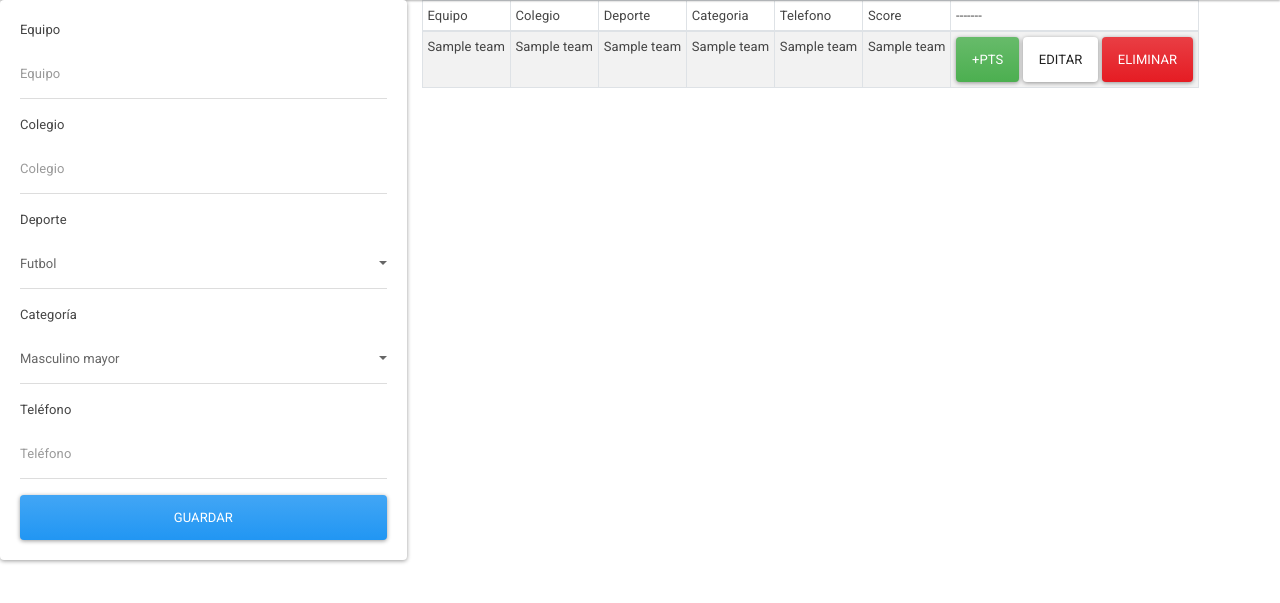
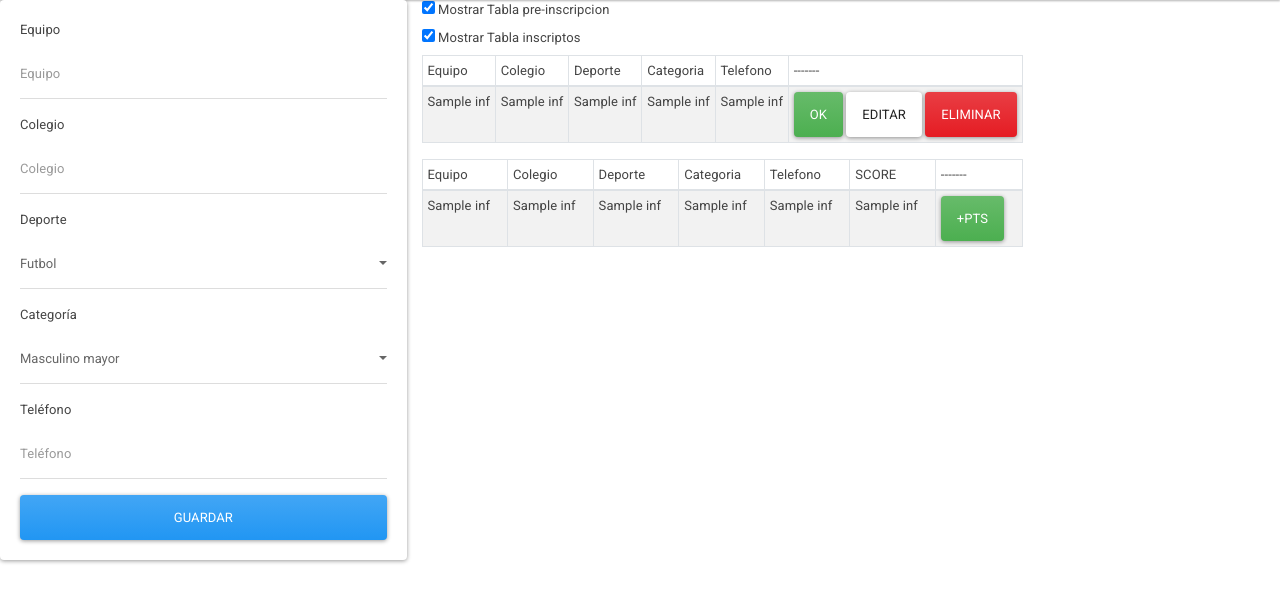
Before and after one commit to TomasCipriano-66/La-champion, a Flask app: template templates/ADMIN.html in a window 1280 px wide. Shown: the part 79-682 px from the top of the page. Run offline with Flask 3, Linux system fonts and the light colour scheme; the template is opened without the code that fills it: most values are stand-ins (such as "Sample title", 1, 10 or a date in 2020); some libraries are stand-ins or nearby versions.

Commit message:
se termino admin se linkearon los forms y las incripciones

```diff
--- a/app.py
+++ b/app.py
@@ -24,15 +24,40 @@ def contacto():
 def inscripcion():
     return render_template('inscripcion.html')
 
-#fin de rutas general
 
+@app.route('/partidos')
+def partidos_view():
+    # Lógica para obtener los equipos y pasarlos a la plantilla
+    cur = mysql.connection.cursor()
+    cur.execute("""
+        SELECT Equipo, Telefono, SCORE
+        FROM Copa_renault
+        WHERE Deporte = 'Futbol'
+        ORDER BY SCORE DESC
+        LIMIT 3
+    """)
+    top_teams = cur.fetchall()
+    cur.close()
+
+    return render_template('partidos.html', top_teams=top_teams)
+
+
+# --------------SECCION ADMINS----------------
+
+#cargar tabla1
 @app.route('/ADMIN')
 def admin():
     cur = mysql.connection.cursor()
+    cur.execute('SELECT * FROM Inscripcion')
+    data1 = cur.fetchall()
+    cur.close()
+    cur = mysql.connection.cursor()
     cur.execute('SELECT * FROM Copa_renault')
-    data = cur.fetchall()
+    data2 = cur.fetchall()
     cur.close()
-    return render_template('ADMIN.html', teams=data)
+    return render_template('ADMIN.html', Table1_inf = data1, Table2_inf = data2)
+
+
 
 #agregar un equipo
 @app.route('/add_team', methods=['POST'])
@@ -44,11 +69,81 @@ def add_team():
         Categoria = request.form['Categoria']
         Telefono = request.form['Telefono']
         cur = mysql.connection.cursor()
-        cur.execute('INSERT INTO Copa_renault (Equipo, Colegio, Deporte, Categoria, Telefono) VALUES (%s, %s, %s, %s, %s)',
+        cur.execute('INSERT INTO Inscripcion (Equipo, Colegio, Deporte, Categoria, Telefono) VALUES (%s, %s, %s, %s, %s)',
                     (Equipo, Colegio, Deporte, Categoria, Telefono))
         mysql.connection.commit()
         cur.close()
         return redirect(url_for('admin'))
+
+#TABLA DE EQUIPOS PRE_INCRIPCION
+
+#cargar un equipo de la DB para modificacion de valores
+@app.route('/edit/<string:id>')
+def get_team(id):
+    cur = mysql.connection.cursor()
+    cur.execute('SELECT * FROM Inscripcion WHERE id = %s', [id])
+    data = cur.fetchall()
+    cur.close()
+    return render_template('edit-team.html', team = data[0])
+
+#actualizar un equipo de la DB
+@app.route('/update/<string:id>', methods=['POST'])
+def update_team(id):
+    if request.method == 'POST':
+        Equipo = request.form['Equipo']
+        Colegio = request.form['Colegio']
+        Deporte = request.form['Deporte']
+        Categoria = request.form['Categoria']
+        Telefono = request.form['Telefono']
+        cur = mysql.connection.cursor()
+        cur.execute("""
+            UPDATE Inscripcion
+            SET Equipo = %s,
+                Colegio = %s,
+                Deporte = %s,
+                Categoria = %s,
+                Telefono = %s
+            WHERE id = %s
+        """, (Equipo, Colegio, Deporte, Categoria, Telefono, id))
+        mysql.connection.commit()
+        cur.close()
+        return redirect(url_for('admin'))
+
+#eliminar un equipo de la DB
+@app.route('/delete/<string:id>')
+def delete_team(id):
+    cur = mysql.connection.cursor()
+    cur.execute('DELETE FROM Inscripcion WHERE id = %s', [id])
+    mysql.connection.commit()
+    cur.close()
+    return redirect(url_for('admin'))
+
+
+#confirmacion de inscripcion VALIDA
+
+@app.route('/cargar/<string:id>')
+def cargar_team(id):
+    cur = mysql.connection.cursor()
+
+    # Obtener los datos de la tabla de origen utilizando el ID
+    cur.execute('SELECT Equipo, Colegio, Deporte, Categoria, Telefono FROM Inscripcion WHERE id = %s', [id])
+    data = cur.fetchone()
+
+    if data:
+        # Insertar los datos en la nueva tabla
+        Equipo, Colegio, Deporte, Categoria, Telefono = data
+        cur.execute('INSERT INTO Copa_renault (Equipo, Colegio, Deporte, Categoria, Telefono) VALUES (%s, %s, %s, %s, %s)',
+                    (Equipo, Colegio, Deporte, Categoria, Telefono))
+        mysql.connection.commit()
+        cur = mysql.connection.cursor()
+        cur.execute('DELETE FROM Inscripcion WHERE id = %s', [id])
+        mysql.connection.commit()
+
+    cur.close()
+    return redirect(url_for('admin'))
+
+
+#TABLA DE EQUIPOS INSCRIPTOS
 
 #dar puntos a un equipo
 @app.route('/add/<string:id>')
@@ -76,48 +171,5 @@ def add_pts(id):
         return redirect(url_for('admin'))
 
 
-
-
-#cargar un equipo de la DB para modificacion de valores
-@app.route('/edit/<string:id>')
-def get_team(id):
-    cur = mysql.connection.cursor()
-    cur.execute('SELECT * FROM Copa_renault WHERE id = %s', [id])
-    data = cur.fetchall()
-    cur.close()
-    return render_template('edit-team.html', team = data[0])
-
-#actualizar un equipo de la DB
-@app.route('/update/<string:id>', methods=['POST'])
-def update_team(id):
-    if request.method == 'POST':
-        Equipo = request.form['Equipo']
-        Colegio = request.form['Colegio']
-        Deporte = request.form['Deporte']
-        Categoria = request.form['Categoria']
-        Telefono = request.form['Telefono']
-        cur = mysql.connection.cursor()
-        cur.execute("""
-            UPDATE Copa_renault
-            SET Equipo = %s,
-                Colegio = %s,
-                Deporte = %s,
-                Categoria = %s,
-                Telefono = %s
-            WHERE id = %s
-        """, (Equipo, Colegio, Deporte, Categoria, Telefono, id))
-        mysql.connection.commit()
-        cur.close()
-        return redirect(url_for('admin'))
-
-#eliminar un equipo de la DB
-@app.route('/delete/<string:id>')
-def delete_team(id):
-    cur = mysql.connection.cursor()
-    cur.execute('DELETE FROM Copa_renault WHERE id = %s', [id])
-    mysql.connection.commit()
-    cur.close()
-    return redirect(url_for('admin'))
-
 if __name__ == '__main__':
     app.run(port=2500, debug=True)
--- a/templates/ADMIN.html
+++ b/templates/ADMIN.html
@@ -1,9 +1,42 @@
 {% extends "layout.html" %}
 {% block body %}
 
+<style>
+    .table-container {
+        display: none;
+    }
+</style>
+<script>
+    function toggleTable(checkbox, tableId) {
+            var table = document.getElementById(tableId);
+            if (checkbox.checked) {
+                table.style.display = 'block';
+            } else {
+                table.style.display = 'none';
+            }
+        }
+
+        function initTables() {
+            var checkbox1 = document.getElementById('checkbox1');
+            var checkbox2 = document.getElementById('checkbox2');
+
+            // Verificar si es la primera vez que se carga la página
+            if (localStorage.getItem('firstLoad') === null) {
+                checkbox1.checked = true; // Activar el checkbox solo la primera vez
+                checkbox1.checked = true;
+                localStorage.setItem('firstLoad', 'false'); // Marcar que ya no es la primera vez
+            }
+
+            toggleTable(checkbox1, 'table1');
+            toggleTable(checkbox2, 'table2');
+        }
+
+        window.onload = initTables;
+</script>
+
 
 <div class="row">
-    <div class="col-md-4">
+    <div class="justify-content-center col-md-4">
         <div class="card card-body">
             <form action="/add_team" method="POST">
                 <div class="form-group">
@@ -40,7 +73,18 @@
         </div>
     </div>
 
+
     <div class="col-md-16">
+        <div>
+            <input type="checkbox" id="checkbox1" checked onclick="toggleTable(this, 'table1')">
+            <label for="checkbox1">Mostrar Tabla pre-inscripcion</label>
+        </div>
+        <div>
+            <input type="checkbox" id="checkbox2" checked onclick="toggleTable(this, 'table2')">
+            <label for="checkbox2">Mostrar Tabla inscriptos</label>
+        </div>
+
+        <div id="table1" class="table-container">
             <table class="table table-striped table-hover table-bordered table-sm bg-white">
                 <thead>
                     <tr>
@@ -49,23 +93,57 @@
                         <td>Deporte</td>
                         <td>Categoria</td>
                         <td>Telefono</td>
-                    <td>Score</td>
                         <td>-------</td>
                     </tr>
                 </thead>
                 <tbody>
-                {% for team in teams %}
+                    {% for inf in Table1_inf %}
                     <tr>
-                    <td>{{team.1}}</td>
-                    <td>{{team.2}}</td>
-                    <td>{{team.3}}</td>
-                    <td>{{team.4}}</td>
-                    <td>{{team.5}}</td>
-                    <td>{{team.6}}</td>
+                        <td>{{inf.1}}</td>
+                        <td>{{inf.2}}</td>
+                        <td>{{inf.3}}</td>
+                        <td>{{inf.4}}</td>
+                        <td>{{inf.5}}</td>
                         <td>
-                        <a href="/add/{{team.0}}" class="btn btn-success">+PTS</a>
-                        <a href="/edit/{{team.0}}" class="btn btn-secondary">Editar</a>
-                        <a href="/delete/{{team.0}}" class="btn btn-danger btn-delete">ELIMINAR</a>
+
+                            <a href="{{ url_for('cargar_team', id=inf[0]) }}" class="btn btn-success">OK</a>
+                            <a href="{{ url_for('get_team', id=inf[0]) }}" class="btn btn-secondary">Editar</a>
+                            <a href="{{ url_for('delete_team', id=inf[0]) }}" class="btn btn-danger btn-delete">ELIMINAR</a>
+
+                        </td>
+                    </tr>
+                    {% endfor %}
+                </tbody>
+            </table>
+        </div>
+
+
+        <div id="table2" class="table-container">
+            <table class="table table-striped table-hover table-bordered table-sm bg-white">
+                <thead>
+                    <tr>
+                        <td>Equipo</td>
+                        <td>Colegio</td>
+                        <td>Deporte</td>
+                        <td>Categoria</td>
+                        <td>Telefono</td>
+                        <td>SCORE</td>
+                        <td>-------</td>
+                    </tr>
+                </thead>
+                <tbody>
+                    {% for inf in Table2_inf %}
+                    <tr>
+                        <td>{{inf.1}}</td>
+                        <td>{{inf.2}}</td>
+                        <td>{{inf.3}}</td>
+                        <td>{{inf.4}}</td>
+                        <td>{{inf.5}}</td>
+                        <td>{{inf.6}}</td>
+                        <td>
+
+                            <a href="{{ url_for('add_pts', id=inf[0]) }}" class="btn btn-success">+PTS</a>
+
                         </td>
                     </tr>
                     {% endfor %}
@@ -75,5 +153,8 @@
     </div>
 
 
+</div>
+
+
 
 {% endblock %}
--- a/templates/inscripcion.html
+++ b/templates/inscripcion.html
@@ -52,13 +52,13 @@
 <body>
     <h1>Seleccione el deporte al que desea inscribirse:</h1>
     <div class="button-container">
-        <a href="#" class="button">
+        <a href="https://forms.gle/k2gPzaAFk5DJZ8Gh7" class="button">
             ⚽ Futbol ⚽
         </a>
-        <a href="#" class="button">
+        <a href="https://forms.gle/k2gPzaAFk5DJZ8Gh7" class="button">
             🏀 Basquet 🏀
         </a>
-        <a href="#" class="button">
+        <a href="https://forms.gle/k2gPzaAFk5DJZ8Gh7" class="button">
             🏐 Voley 🏐
         </a>
     </div>
```
Also changed, not shown: pre test/partidos.html (+1 -92 lines), templates/edit-team.html (+25 -6 lines), templates/partidos.html (+48 -30 lines). Lines whose indentation alone changed are shown as unchanged.
